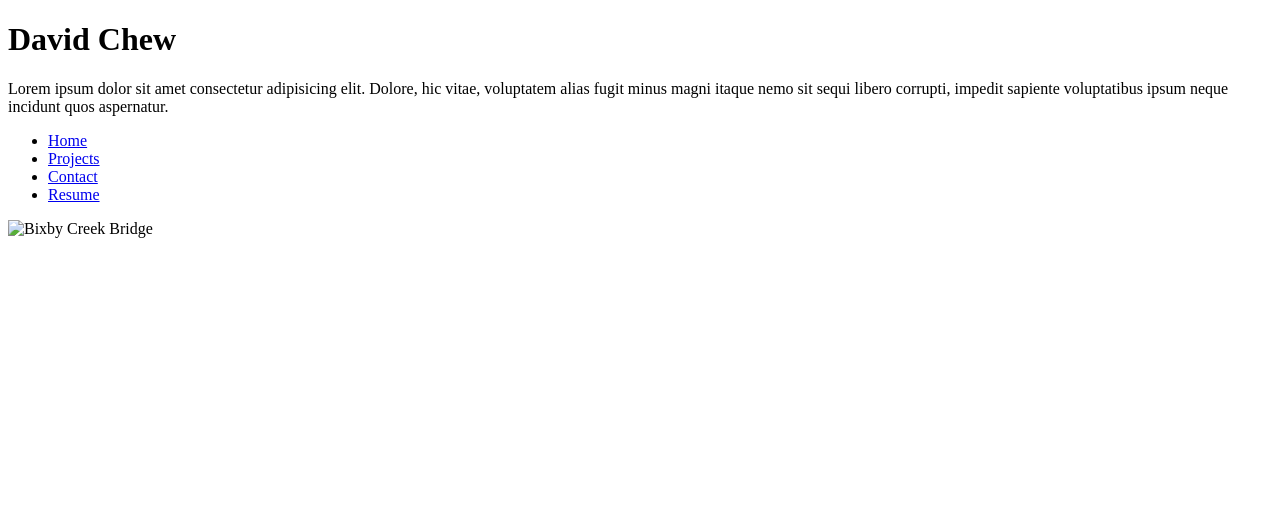
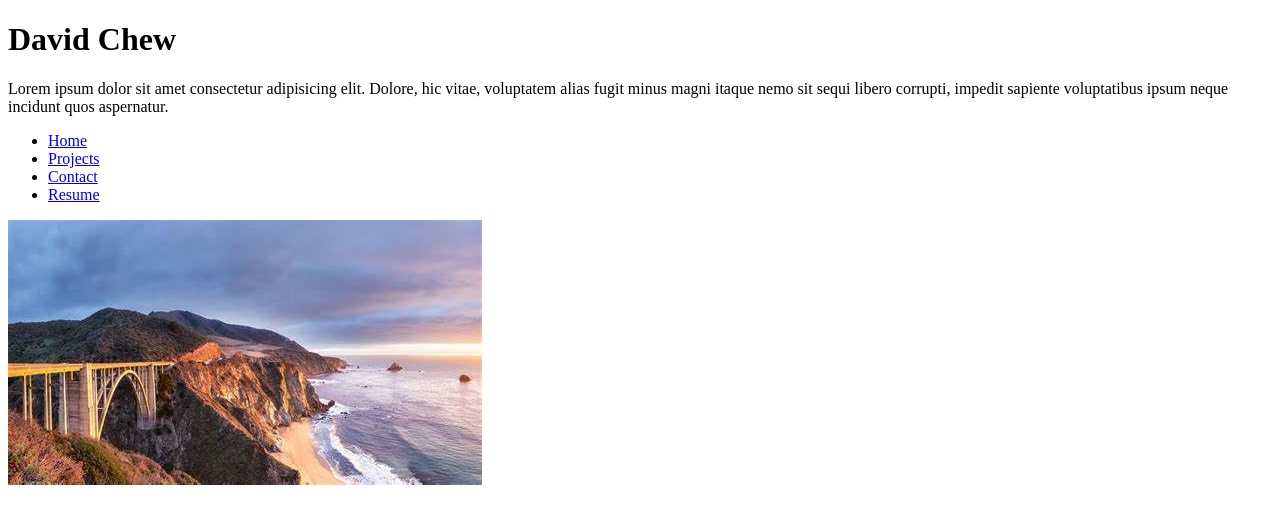
Before and after one commit to chewycrunch/portfolio-dsc106, a plain HTML site: page index.html in a window 1280 px wide. Drawn offline with Linux system fonts and the light colour scheme; the site is published under a folder, as on GitHub Pages, so addresses that start at the root find nothing.

Commit message:
Fix image src

```diff
--- a/index.html
+++ b/index.html
@@ -21,6 +21,6 @@
         <li><a href="/resume">Resume</a></li>
       </ul>
     </nav>
-    <img src="/images/bixby.jpg" alt="Bixby Creek Bridge" />
+    <img src="images/bixby.jpg" alt="Bixby Creek Bridge" />
   </body>
 </html>
```
